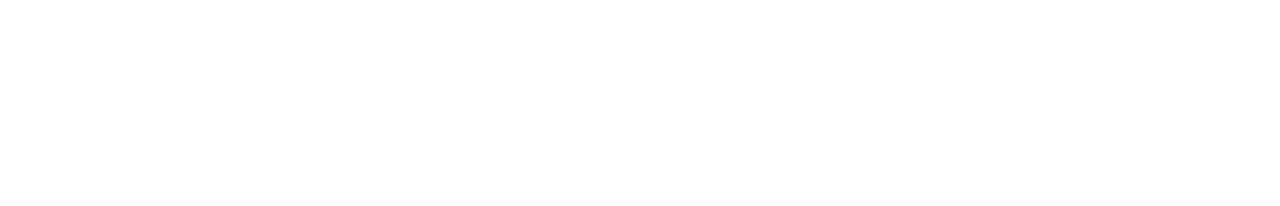
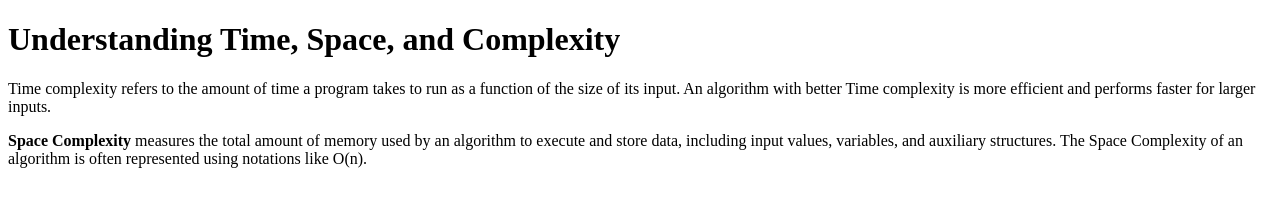
Before and after one commit to acciojob/time-and-space-complexity-jhansipalle, a website: page main.html in a window 1280 px wide. Drawn offline with Linux system fonts and the light colour scheme.

Commit message:
created a submission

```diff
--- a/main.html
+++ b/main.html
@@ -8,7 +8,10 @@
 
 <body>
 	<!-- the entire body must be written by student -->
-    <script type="text/javascript" src="./script.js">
+	<h1>Understanding Time, Space, and Complexity</h1>
+	<p>Time complexity refers to the amount of time a program takes to run as a function of the size of its input. An algorithm with better Time complexity is more efficient and performs faster for larger inputs.</p>
+    <p><b>Space Complexity</b> measures the total amount of memory used by an algorithm to execute and store data, including input values, variables, and auxiliary structures. The Space Complexity of an algorithm is often represented using notations like O(n).</p>
+ <script type="text/javascript" src="./script.js">
 </script>
 
 </body>
```
